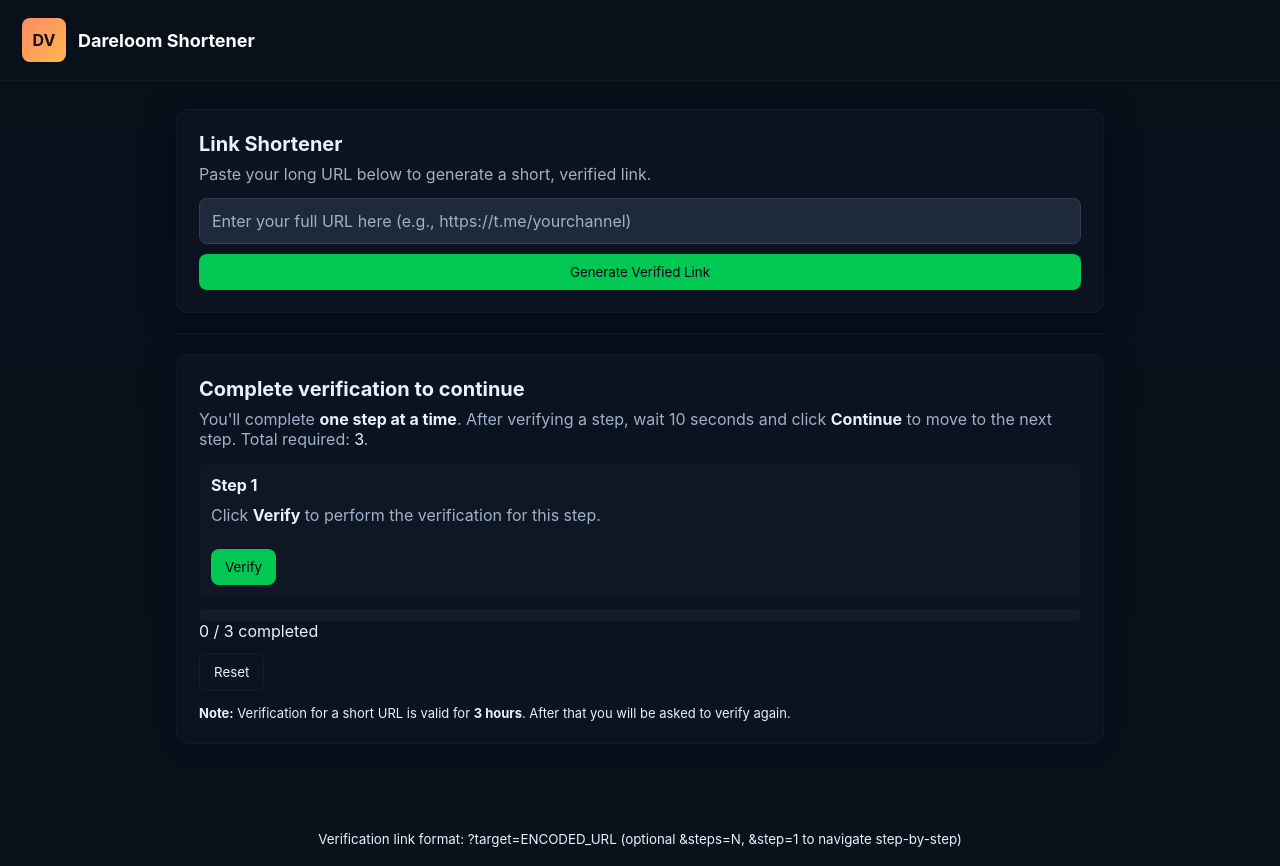
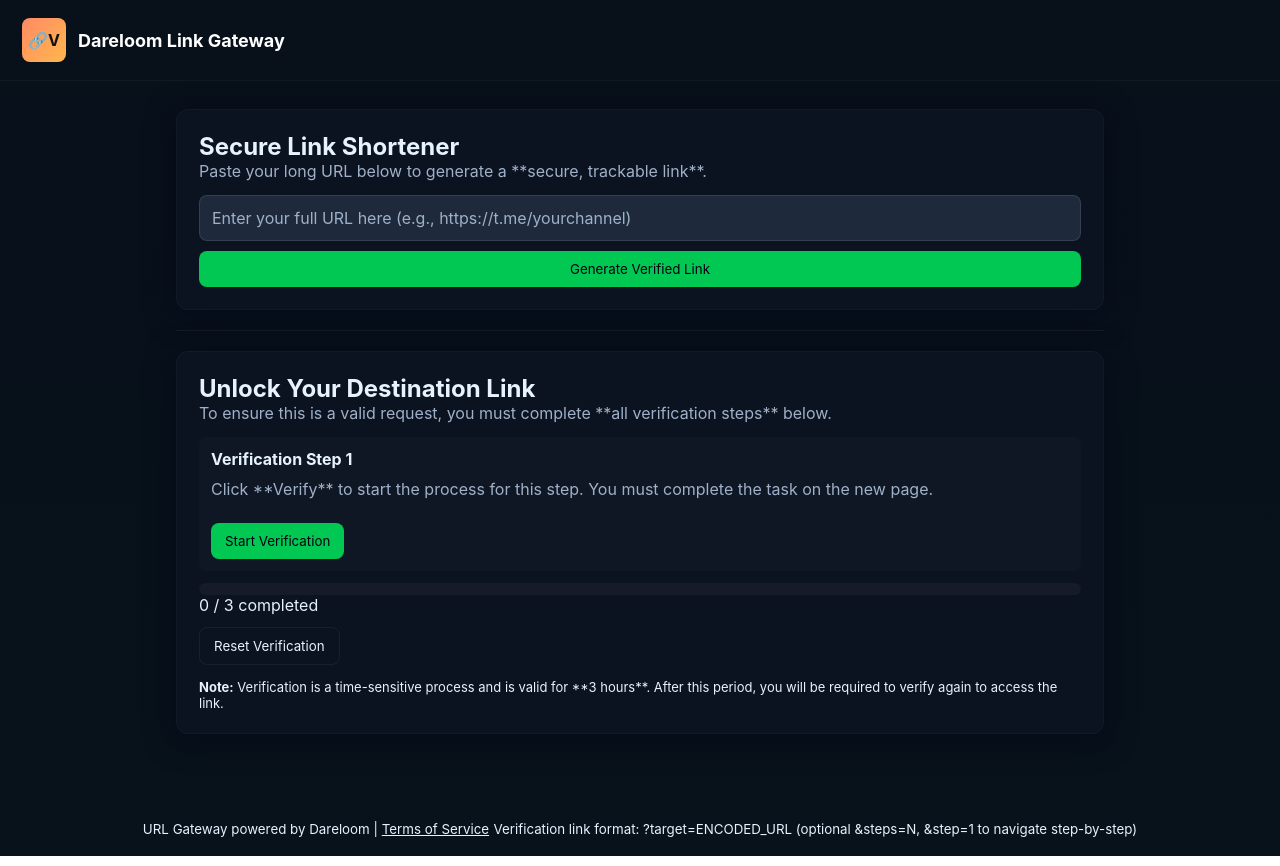
Before and after one commit to jarvis0000000/Dareloom-, a plain HTML site: page index.html in a window 1280 px wide. Drawn offline with Linux system fonts and the light colour scheme.

Commit message:
Update index.html

```diff
--- a/index.html
+++ b/index.html
@@ -3,31 +3,34 @@
 <head>
 <meta charset="utf-8" />
 <meta name="viewport" content="width=device-width,initial-scale=1" />
-<title>Dareloom Shortener & Verify</title>
+<title>Dareloom Link Gateway</title>
 <link rel="stylesheet" href="style.css">
-<meta name="description" content="All-in-one link shortener and verification gate.">
+<meta name="description" content="Secure and fast link shortener with mandatory verification gate.">
+<link rel="icon" href="favicon.ico" type="image/x-icon">
 </head>
 <body>
 <header class="top">
   <div class="brand">
-    <div class="logo">DV</div>
-    <div class="title">Dareloom Shortener</div>
+    <div class="logo">🔗V</div>
+    <div class="title">Dareloom Link Gateway</div>
   </div>
 </header>
 
 <main class="container">
   <section class="card shortener-card">
-    <h1>Link Shortener</h1>
-    <p class="muted">Paste your long URL below to generate a short, verified link.</p>
+    <h2>Secure Link Shortener</h2>
+    <p class="muted">Paste your long URL below to generate a **secure, trackable link**.</p>
 
     <div class="shorten-form">
-      <input type="url" id="longUrlInput" placeholder="Enter your full URL here (e.g., https://t.me/yourchannel)">
+      <input type="url" id="longUrlInput" aria-label="Enter your full URL to shorten" placeholder="Enter your full URL here (e.g., https://t.me/yourchannel)" required>
       <button id="shortenBtn" class="btn primary">Generate Verified Link</button>
     </div>
 
     <div id="resultContainer" class="result-container" style="display: none;">
-      <p>Your Verified URL:</p>
-      <input type="text" id="shortUrlOutput" readonly>
+      <p>Your Secure Link:</p>
+      <div role="alert" aria-live="polite">
+          <input type="text" id="shortUrlOutput" readonly value="[Short URL will appear here]">
+      </div>
       <button id="copyBtn" class="btn alt">Copy Link</button>
     </div>
   </section>
@@ -35,38 +38,39 @@
   <hr class="divider">
 
   <section class="card verification-card">
-    <h1>Complete verification to continue</h1>
-    <p class="muted">You'll complete <strong>one step at a time</strong>. After verifying a step, wait 10 seconds and click <strong>Continue</strong> to move to the next step. Total required: <span id="requiredStepsLabel">3</span>.</p>
+    <h2>Unlock Your Destination Link</h2>
+    <p class="muted">To ensure this is a valid request, you must complete **all verification steps** below.</p>
 
     <div id="single-step" class="single-step">
       <div class="step-card">
-        <strong id="stepTitle">Step 1</strong>
-        <p id="stepDesc" class="muted">Click <strong>Verify</strong> to perform the verification for this step.</p>
+        <strong id="stepTitle">Verification Step <span id="currentStepNum">1</span></strong>
+        <p id="stepDesc" class="muted">Click **Verify** to start the process for this step. You must complete the task on the new page.</p>
         <div class="step-actions">
-          <button id="verifyBtn" class="btn primary">Verify</button>
-          <button id="continueBtn" class="btn alt" disabled style="display:none;">Continue</button>
+          <button id="verifyBtn" class="btn primary">Start Verification</button>
+          <button id="continueBtn" class="btn alt" disabled style="display:none;" aria-label="Continue to the next step">Next Step</button>
         </div>
       </div>
     </div>
 
-    <div class="progress">
+    <div class="progress" role="progressbar" aria-valuenow="0" aria-valuemin="0" aria-valuemax="3" id="progressBarContainer">
       <div id="bar" class="bar"><div id="fill" class="fill"></div></div>
-      <div id="status">0 / 3 completed</div>
+      <div id="status"><span id="completedCount">0</span> / <span id="requiredStepsLabel">3</span> steps completed</div>
     </div>
 
     <div class="actions">
-      <button id="unlock-btn" class="btn primary" disabled style="display:none;">Unlock Link</button>
-      <button id="reset-btn" class="btn alt">Reset</button>
+      <button id="unlock-btn" class="btn primary large-btn" disabled style="display:none;">Unlock Destination Link</button>
+      <button id="reset-btn" class="btn alt">Reset Verification</button>
     </div>
 
     <div class="info">
-      <p><strong>Note:</strong> Verification for a short URL is valid for <strong>3 hours</strong>. After that you will be asked to verify again.</p>
+      <p><strong>Note:</strong> Verification is a time-sensitive process and is valid for **3 hours**. After this period, you will be required to verify again to access the link.</p>
     </div>
   </section>
 </main>
 
 <footer class="foot">
-  <small>Verification link format: <code>?target=ENCODED_URL</code> (optional <code>&steps=N</code>, <code>&step=1</code> to navigate step-by-step)</small>
+  <small>URL Gateway powered by Dareloom | <a href="#">Terms of Service</a></small>
+  <small class="debug-info">Verification link format: <code>?target=ENCODED_URL</code> (optional <code>&steps=N</code>, <code>&step=1</code> to navigate step-by-step)</small>
 </footer>
 
 <script src="script.js"></script>
```
